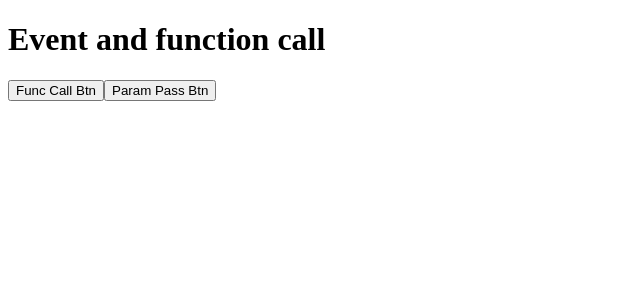
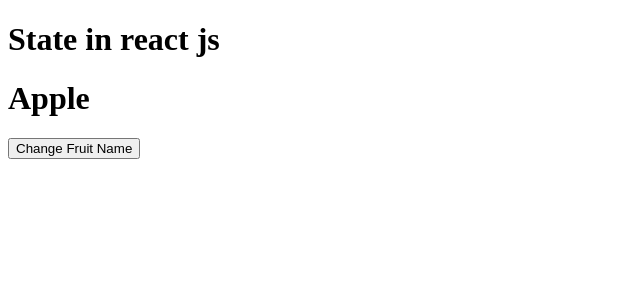
Before and after one commit to ashrafulahsan/react-blog-2026, a React (Vite) app: page / in a window 1280 px wide. Shown: the top 300 px of the page, without its empty margins (0-640 px from the left). Built offline with nearby package versions, Linux system fonts and the light colour scheme.

Commit message:
State example

```diff
--- a/src/App.jsx
+++ b/src/App.jsx
@@ -1,10 +1,10 @@
-import ParamPass from "./ParamPass"
+import StateExample from "./StateExample"
 
 function App() {
 
   return (
     <>
-     <ParamPass />
+     <StateExample />
     </>
   )
 }
--- /dev/null
+++ b/src/StateExample.jsx
@@ -0,0 +1,18 @@
+import {useState} from "react";
+
+function StateExample(){
+    const [fruit, setFruit] = useState('Apple')
+    const updateFruit=()=>{
+        setFruit('Banana')
+    }
+
+    return (
+        <div>
+            <h1>State in react js</h1>
+            <h1>{fruit}</h1>
+            <button onClick={updateFruit}>Change Fruit Name</button>
+        </div>
+    )
+}
+
+export default StateExample
```
